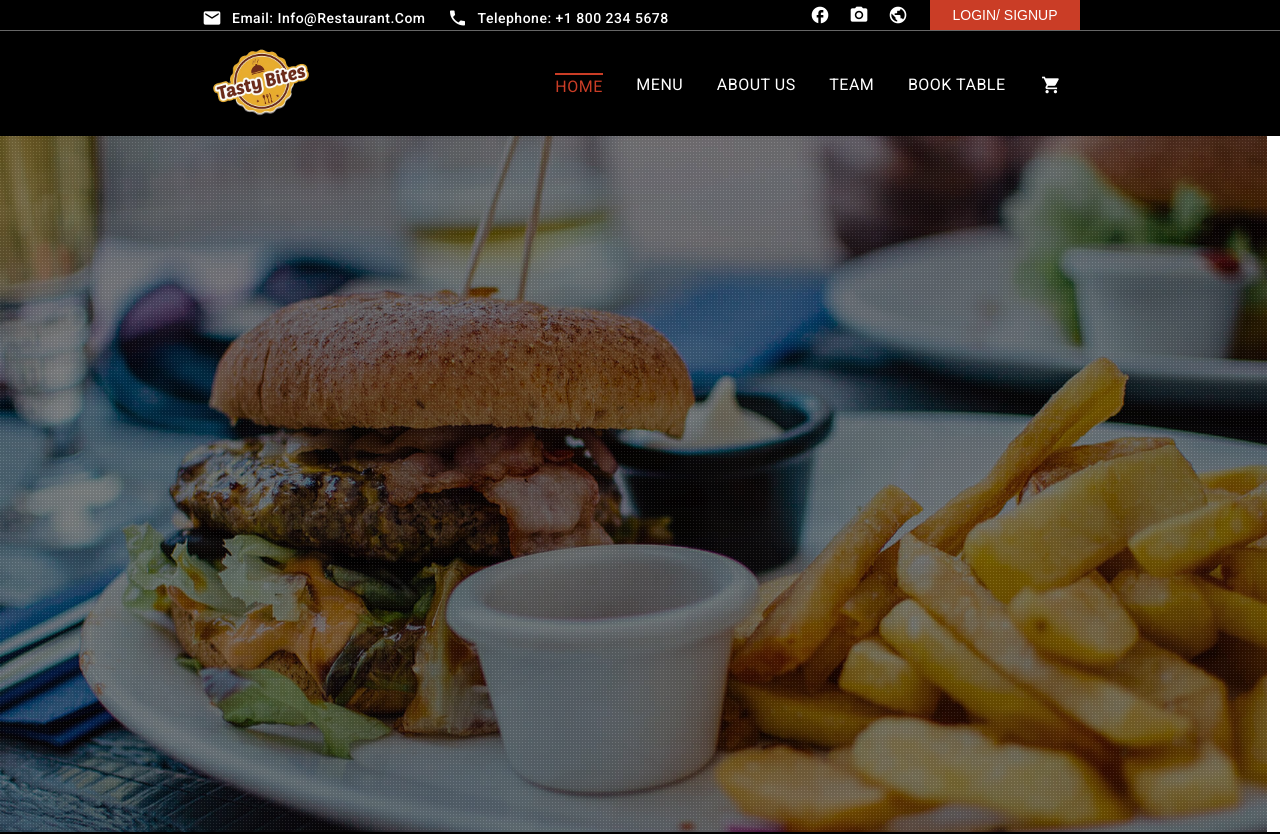
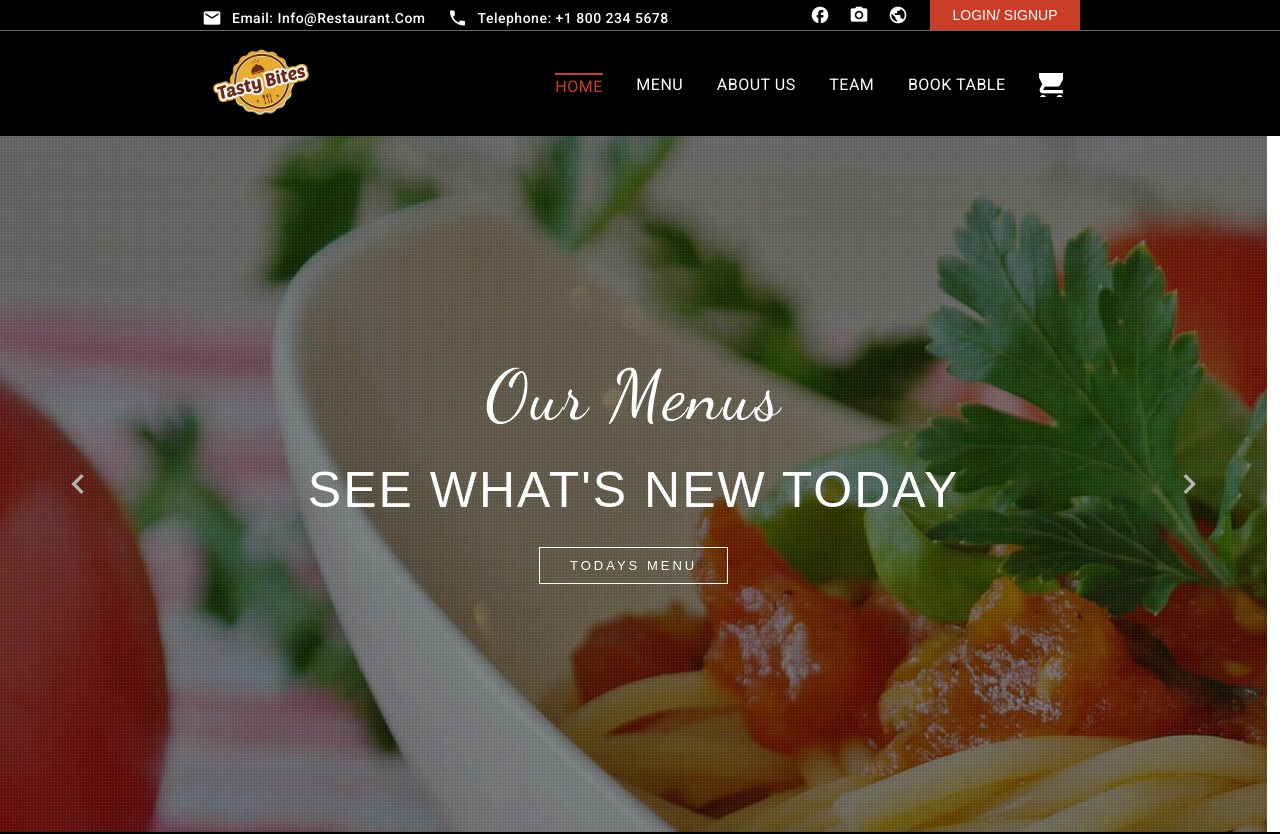
Before and after one commit to AnishJaiswal598/restaurant, an Angular app: page /home in a window 1280 px wide. Shown: the top 834 px of the page. Built offline with nearby package versions, Linux system fonts and the light colour scheme.

Commit message:
home: use cursive font everywhere while adding changing text for home page

```diff
--- a/src/app/pages/home/home.component.css
+++ b/src/app/pages/home/home.component.css
@@ -1,10 +1,13 @@
 .outer-container {
+  display: flex;
+  flex-direction: column;
+  align-items: center;
+  gap: 70px;
+  justify-content: center;
   position: relative;
   z-index: 0;
   width: 99vw;
   height: 87vh;
-  background-size: cover;
-  animation: slideshow 20s infinite;
 }
 
 .outer-container::before {
@@ -20,17 +23,63 @@
   z-index: -1;
 }
 
-@keyframes slideshow {
-  0% {
-    background-image: url("../../../assets/home/slide_1.jpg");
-  }
-  33.33% {
-    background-image: url("../../../assets/home/slide_2.jpg");
-  }
-  66.66% {
-    background-image: url("../../../assets/home/slide_3.jpg");
-  }
-  100% {
-    background-image: url("../../../assets/home/slide_1.jpg"); /* Loop back to the first image */
-  }
+.first-line,
+.second-line,
+.but {
+  font-size: 70px;
+  letter-spacing: 2px;
+  text-transform: capitalize;
+  color: #ffffff;
 }
+
+.first-line {
+  font-family: "Dancing Script", cursive;
+}
+
+.second-line {
+  font-size: 50px;
+  font-family: "PT Sans Narrow", sans-serif;
+  font-weight: 300;
+}
+
+.but {
+  border: 1px solid white;
+  background-color: inherit;
+  color: #fff;
+  display: inline-block;
+  font-size: 13px;
+  margin-top: -25px;
+  padding: 10px 30px;
+  letter-spacing: 3px;
+}
+
+.but:hover {
+  background-color: #ca3d26;
+  cursor: pointer;
+}
+
+#left-button,
+#right-button {
+  position: absolute;
+  color: rgb(185, 180, 180);
+  background-color: inherit;
+  border: none;
+}
+
+#left-button {
+  left: 60px;
+}
+
+#right-button {
+  right: 60px;
+}
+
+::ng-deep .mat-icon.mat-icon-no-color {
+  font-size: 40px;
+}
+
+#left-button:hover,
+#right-button:hover {
+  color: white;
+  cursor: pointer;
+}
--- a/src/app/pages/home/home.component.html
+++ b/src/app/pages/home/home.component.html
@@ -1 +1,14 @@
-<div class="outer-container"></div>
+<div
+  class="outer-container"
+  [style.background]="'url(' + currentSlide.image + ')'"
+>
+  <button id="left-button" (click)="moveSlide('left')">
+    <mat-icon>chevron_left</mat-icon>
+  </button>
+  <div class="first-line">{{ currentSlide.title }}</div>
+  <div class="second-line">{{ currentSlide.head }}</div>
+  <button class="but">{{ currentSlide.buttonContent }}</button>
+  <button id="right-button" (click)="moveSlide('right')">
+    <mat-icon>chevron_right</mat-icon>
+  </button>
+</div>
--- a/src/app/pages/home/home.component.ts
+++ b/src/app/pages/home/home.component.ts
@@ -1,12 +1,54 @@
-import { Component } from '@angular/core';
+import { Component, OnInit } from '@angular/core';
+import { MatIconModule } from '@angular/material/icon';
 
 @Component({
   selector: 'app-home',
   standalone: true,
-  imports: [],
+  imports: [MatIconModule],
   templateUrl: './home.component.html',
-  styleUrl: './home.component.css'
+  styleUrl: './home.component.css',
 })
-export class HomeComponent {
+export class HomeComponent implements OnInit {
+  currentSlideIndex = 0;
+  slides = [
+    {
+      image: 'assets/home/slide_1.jpg',
+      title: 'Welcome To',
+      head: 'TASTY BITES RESTAURANT',
+      buttonContent: 'RESERVATION NOW',
+    },
+    {
+      image: 'assets/home/slide_3.jpg',
+      title: 'Our Menus',
+      head: "SEE WHAT'S NEW TODAY",
+      buttonContent: 'TODAYS MENU',
+    },
+    {
+      image: 'assets/home/slide_2.jpg',
+      title: 'Get Ready',
+      head: 'TO JOIN WITH US',
+      buttonContent: 'BOOK A TABLE',
+    },
+  ];
+  currentSlide = this.slides[this.currentSlideIndex];
 
+  ngOnInit(): void {
+    setInterval(() => {
+      this.currentSlideIndex =
+        (this.currentSlideIndex + 1) % this.slides.length;
+      this.currentSlide = this.slides[this.currentSlideIndex];
+    }, 5000);
+  }
+
+  moveSlide = (direction: string): void => {
+    if (direction == 'left') {
+      this.currentSlideIndex =
+        (this.currentSlideIndex - 1 + this.slides.length) % this.slides.length;
+      this.currentSlide = this.slides[this.currentSlideIndex];
+    } else {
+      this.currentSlideIndex =
+        (this.currentSlideIndex + 1) % this.slides.length;
+      this.currentSlide = this.slides[this.currentSlideIndex];
+    }
+  };
 }
--- a/src/index.html
+++ b/src/index.html
@@ -6,6 +6,11 @@
     <base href="/" />
     <meta name="viewport" content="width=device-width, initial-scale=1" />
     <link rel="icon" type="image/x-icon" href="favicon.ico" />
+    <link
+      href="https://fonts.googleapis.com/css2?family=Dancing+Script&display=swap"
+      rel="stylesheet"
+    />
+
     <link rel="stylesheet" />
     <link
       href="https://fonts.googleapis.com/css2?family=Roboto:wght@300;400;500&display=swap"
```
